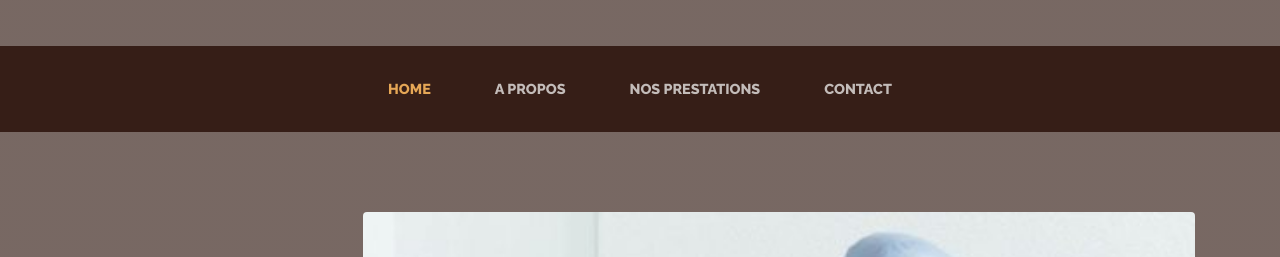
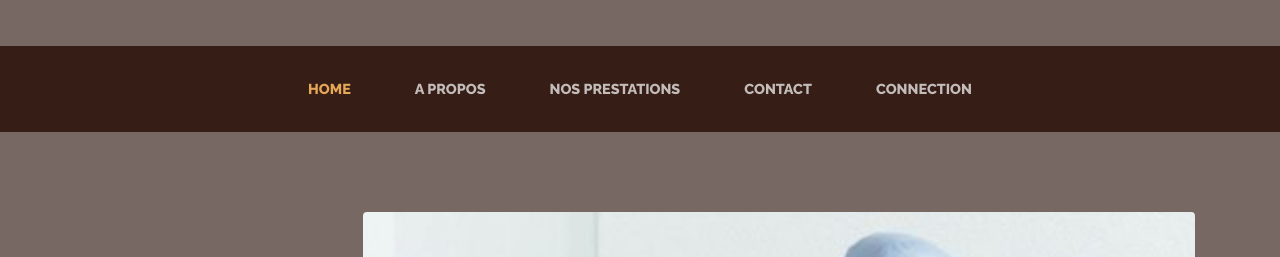
Before and after one commit to Ivandureve/ratz, a website: page index.html in a window 1280 px wide. Shown: the part 228-485 px from the top of the page. Drawn offline with Linux system fonts and the light colour scheme.

Commit message:
Ajout extranet

```diff
--- a/index.html
+++ b/index.html
@@ -51,6 +51,9 @@
           </li>
           <li class="nav-item px-lg-4">
             <a class="nav-link text-uppercase text-expanded" href="store.html">Contact</a>
+          </li>
+          <li class="nav-item px-lg-4">
+            <a class="nav-link text-uppercase text-expanded" href="https://ivanrimbaud.organilog.com/client/">Connection</a>
           </li>
         </ul>
       </div>
```
